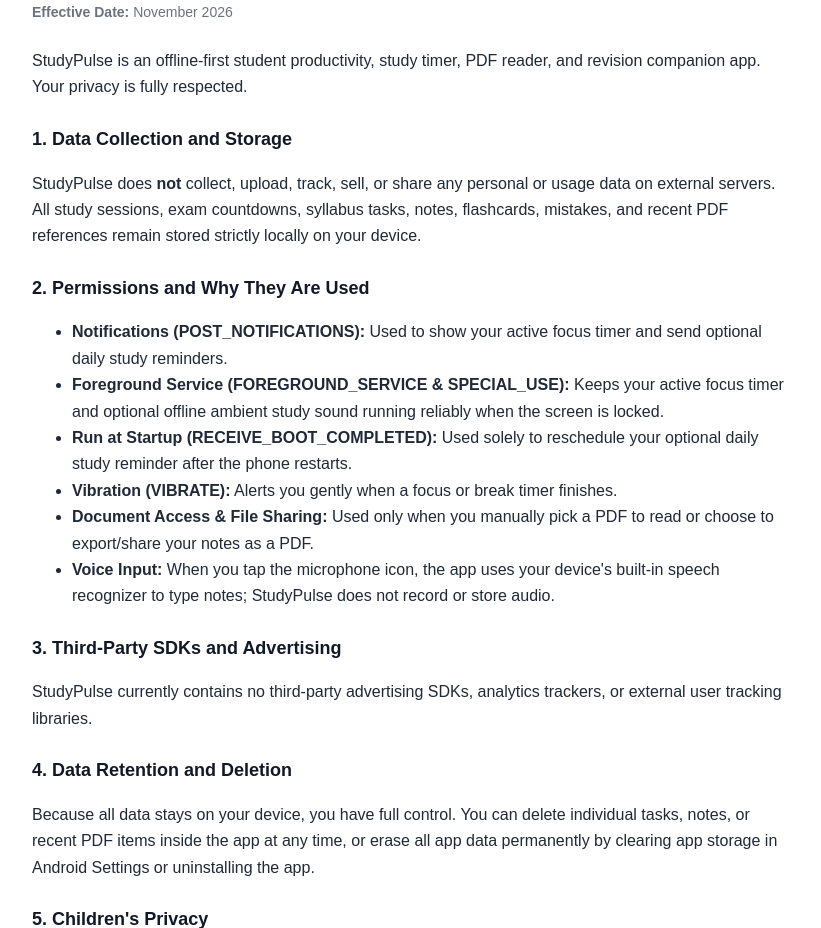
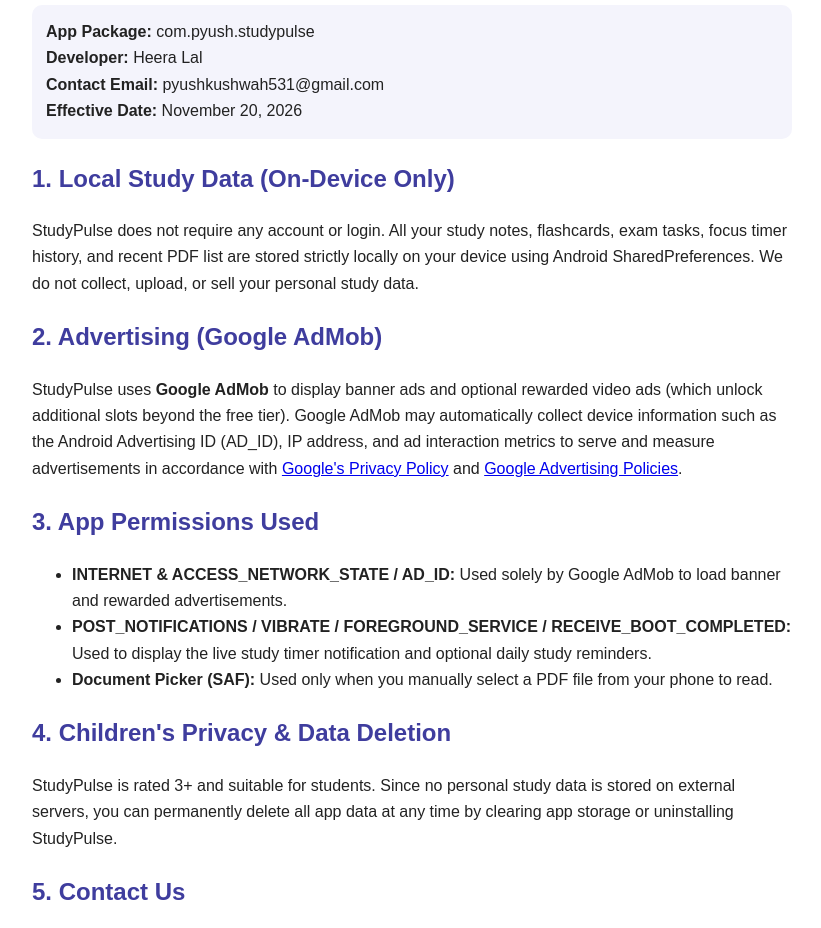
Before and after one commit to pyushkushwah531-cpu/StudyPulse, a plain HTML site: page index.html in a window 1280 px wide. Shown: the part 152-1080 px from the top of the page, without its empty margins (228-1049 px from the left). Drawn offline with Linux system fonts and the light colour scheme.

Commit message:
Update index.html

```diff
--- a/index.html
+++ b/index.html
@@ -3,47 +3,39 @@
 <head>
   <meta charset="UTF-8" />
   <meta name="viewport" content="width=device-width, initial-scale=1.0" />
-  <title>StudyPulse - Privacy Policy</title>
+  <title>Privacy Policy - StudyPulse</title>
   <style>
-    body { font-family: Arial, sans-serif; max-width: 760px; margin: 40px auto; padding: 0 20px; line-height: 1.65; color: #1f2937; }
-    h1 { color: #4f46e5; margin-bottom: 4px; }
-    h2 { color: #111827; margin-top: 24px; font-size: 18px; }
-    .meta { color: #6b7280; font-size: 14px; margin-bottom: 24px; }
+    body { font-family: Arial, sans-serif; max-width: 760px; margin: 30px auto; padding: 0 18px; line-height: 1.65; color: #222; }
+    h1, h2 { color: #3f3d9e; }
+    .box { background: #f4f4fc; padding: 14px; border-radius: 10px; }
   </style>
 </head>
 <body>
-  <h1>Privacy Policy for StudyPulse</h1>
-  <p class="meta">
-    <strong>Package Name:</strong> com.pyush.studypulse<br />
+  <h1>Privacy Policy for StudyPulse - Focus, PDF & Notes</h1>
+  <div class="box">
+    <strong>App Package:</strong> com.pyush.studypulse<br />
     <strong>Developer:</strong> Heera Lal<br />
-    <strong>Effective Date:</strong> November 2026
-  </p>
+    <strong>Contact Email:</strong> pyushkushwah531@gmail.com<br />
+    <strong>Effective Date:</strong> November 20, 2026
+  </div>
 
-  <p>StudyPulse is an offline-first student productivity, study timer, PDF reader, and revision companion app. Your privacy is fully respected.</p>
+  <h2>1. Local Study Data (On-Device Only)</h2>
+  <p>StudyPulse does not require any account or login. All your study notes, flashcards, exam tasks, focus timer history, and recent PDF list are stored strictly locally on your device using Android SharedPreferences. We do not collect, upload, or sell your personal study data.</p>
 
-  <h2>1. Data Collection and Storage</h2>
-  <p>StudyPulse does <strong>not</strong> collect, upload, track, sell, or share any personal or usage data on external servers. All study sessions, exam countdowns, syllabus tasks, notes, flashcards, mistakes, and recent PDF references remain stored strictly locally on your device.</p>
+  <h2>2. Advertising (Google AdMob)</h2>
+  <p>StudyPulse uses <strong>Google AdMob</strong> to display banner ads and optional rewarded video ads (which unlock additional slots beyond the free tier). Google AdMob may automatically collect device information such as the Android Advertising ID (AD_ID), IP address, and ad interaction metrics to serve and measure advertisements in accordance with <a href="https://policies.google.com/privacy">Google's Privacy Policy</a> and <a href="https://policies.google.com/technologies/ads">Google Advertising Policies</a>.</p>
 
-  <h2>2. Permissions and Why They Are Used</h2>
+  <h2>3. App Permissions Used</h2>
   <ul>
-    <li><strong>Notifications (POST_NOTIFICATIONS):</strong> Used to show your active focus timer and send optional daily study reminders.</li>
-    <li><strong>Foreground Service (FOREGROUND_SERVICE &amp; SPECIAL_USE):</strong> Keeps your active focus timer and optional offline ambient study sound running reliably when the screen is locked.</li>
-    <li><strong>Run at Startup (RECEIVE_BOOT_COMPLETED):</strong> Used solely to reschedule your optional daily study reminder after the phone restarts.</li>
-    <li><strong>Vibration (VIBRATE):</strong> Alerts you gently when a focus or break timer finishes.</li>
-    <li><strong>Document Access &amp; File Sharing:</strong> Used only when you manually pick a PDF to read or choose to export/share your notes as a PDF.</li>
-    <li><strong>Voice Input:</strong> When you tap the microphone icon, the app uses your device's built-in speech recognizer to type notes; StudyPulse does not record or store audio.</li>
+    <li><strong>INTERNET &amp; ACCESS_NETWORK_STATE / AD_ID:</strong> Used solely by Google AdMob to load banner and rewarded advertisements.</li>
+    <li><strong>POST_NOTIFICATIONS / VIBRATE / FOREGROUND_SERVICE / RECEIVE_BOOT_COMPLETED:</strong> Used to display the live study timer notification and optional daily study reminders.</li>
+    <li><strong>Document Picker (SAF):</strong> Used only when you manually select a PDF file from your phone to read.</li>
   </ul>
 
-  <h2>3. Third-Party SDKs and Advertising</h2>
-  <p>StudyPulse currently contains no third-party advertising SDKs, analytics trackers, or external user tracking libraries.</p>
+  <h2>4. Children's Privacy &amp; Data Deletion</h2>
+  <p>StudyPulse is rated 3+ and suitable for students. Since no personal study data is stored on external servers, you can permanently delete all app data at any time by clearing app storage or uninstalling StudyPulse.</p>
 
-  <h2>4. Data Retention and Deletion</h2>
-  <p>Because all data stays on your device, you have full control. You can delete individual tasks, notes, or recent PDF items inside the app at any time, or erase all app data permanently by clearing app storage in Android Settings or uninstalling the app.</p>
-
-  <h2>5. Children's Privacy</h2>
-  <p>StudyPulse is safe for students of all ages and does not knowingly collect any personally identifiable information from children or adults.</p>
-
-  <h2>6. Changes and Contact</h2>
-  <p>Any future updates to this Privacy Policy will be posted on this page. For support or privacy questions, contact: <strong>samratvikash86@gmail.com</strong></p>
+  <h2>5. Contact Us</h2>
+  <p>If you have any questions about this Privacy Policy, contact us at: <strong>pyushkushwah531@gmail.com</strong></p>
 </body>
 </html>
```
